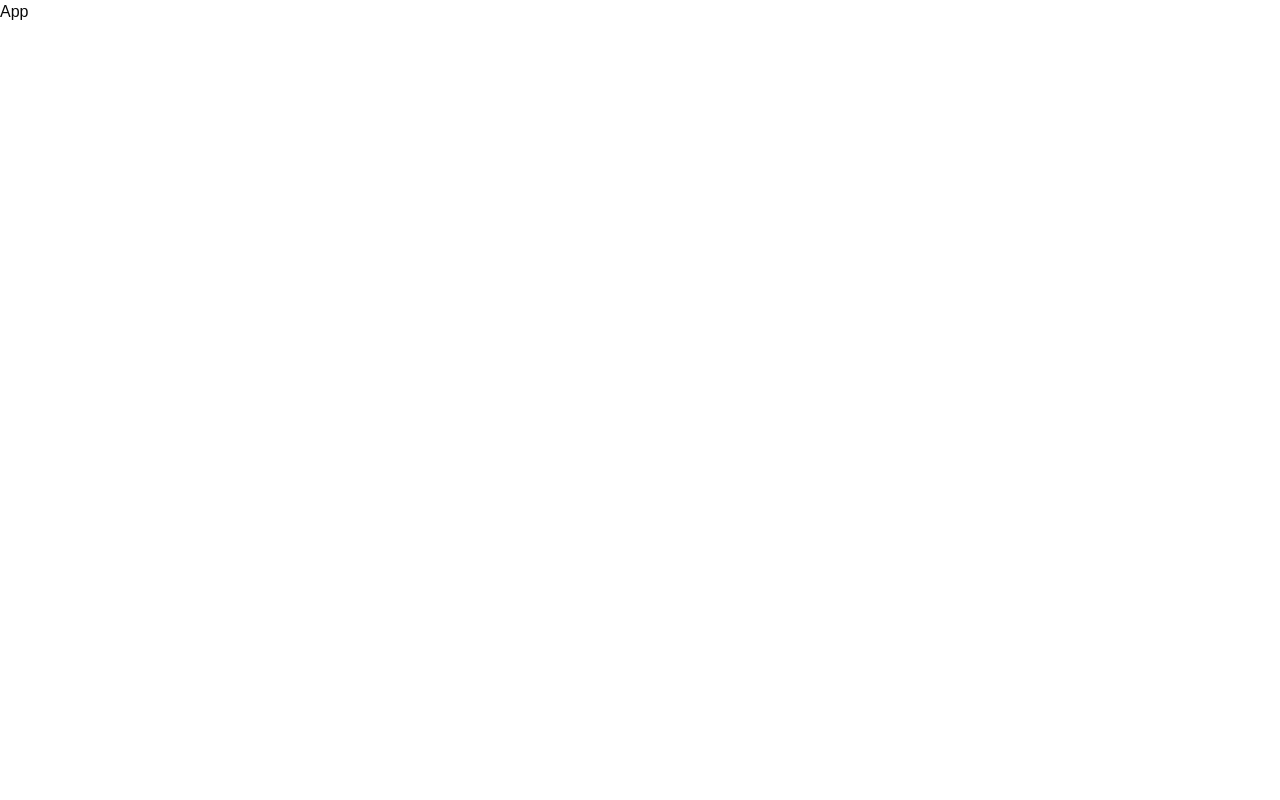
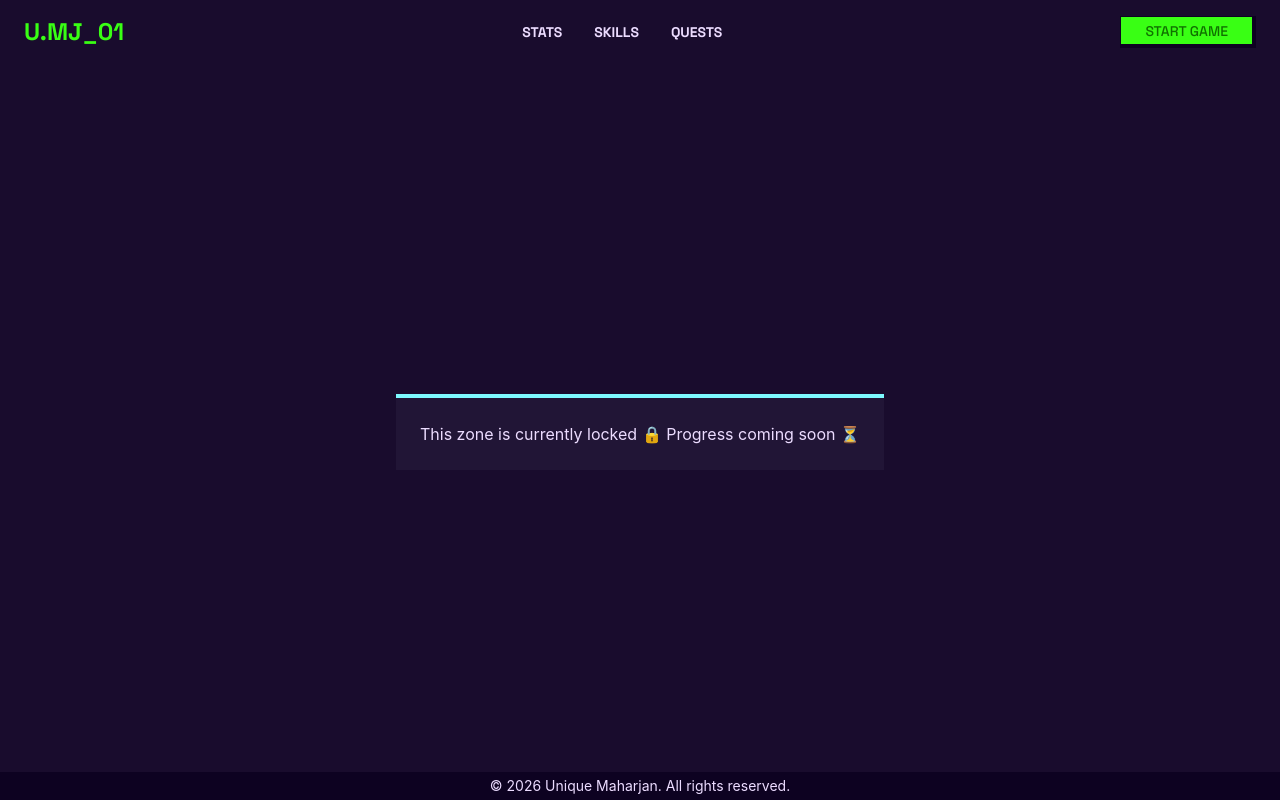
Before and after one commit to uniquemj/Unique-Portfolio, a React (Vite) app: page / in a window 1280 px wide. Built offline with nearby package versions, Linux system fonts and the light colour scheme.

Commit message:
feat(): Complete Portfolio Revamp.

```diff
--- a/src/App.tsx
+++ b/src/App.tsx
@@ -1,6 +1,18 @@
+import { Construction, CopyRight, Navbar } from "./components/container"
+
 const App = () => {
+  const InConstruction = import.meta.env.VITE_CONSTRUCTION === "true";
   return (
-    <div>App</div>
+    <main>
+      <Navbar/>
+      {
+        InConstruction ?
+        <Construction/>
+        :
+        <></>
+      }
+      <CopyRight/>
+    </main>
   )
 }
 
--- /dev/null
+++ b/src/components/container/Construction.tsx
@@ -0,0 +1,11 @@
+const Construction = () => {
+  return (
+    <section id="construction">
+      <div>
+        <p>This zone is currently locked 🔒 Progress coming soon ⏳</p>
+      </div>
+    </section>
+  );
+};
+
+export default Construction;
--- /dev/null
+++ b/src/components/container/CopyRight.tsx
@@ -0,0 +1,9 @@
+const CopyRight = () => {
+  return (
+    <section id="copy-right">
+        <p>© 2026 Unique Maharjan. All rights reserved.</p>
+    </section>
+  )
+}
+
+export default CopyRight
--- /dev/null
+++ b/src/components/container/Navbar.tsx
@@ -0,0 +1,45 @@
+import { NAV_OPTIONS } from "@/constants/Navbar";
+import { Button } from "@/components/ui/button";
+
+const Navbar = () => {
+  return (
+    <nav>
+      <div id = "desktop-nav">
+        <div>
+          <h1>U.MJ_01</h1>
+        </div>
+        <div>
+          <ul>
+            {NAV_OPTIONS.map((item) => (
+              <li key={item.id}>
+                <p>{item.label}</p>
+              </li>
+            ))}
+          </ul>
+        </div>
+        <div>
+          <Button className="bg-primary-color rounded-none text-primary-500 px-6 py-2 border-r-4 border-b-4 border-neutral-color">
+            START GAME
+          </Button>
+        </div>
+      </div>
+      <div id = "mobile-nav">
+            <ul>
+              {
+                NAV_OPTIONS.map((item)=>{
+                  const Icon = item.logo;
+                  return (
+                    <li key = {item.id}>
+                      <Icon/>
+                      <p>{item.label}</p>
+                    </li>
+                  )
+                })
+              }
+            </ul>
+      </div>
+    </nav>
+  );
+};
+
+export default Navbar;
--- /dev/null
+++ b/src/components/container/index.ts
@@ -0,0 +1,5 @@
+import Navbar from "@/components/container/Navbar";
+import CopyRight from "@/components/container/CopyRight";
+import Construction from "@/components/container/Construction";
+
+export {Navbar, CopyRight, Construction};
--- /dev/null
+++ b/src/constants/Navbar.ts
@@ -0,0 +1,22 @@
+import {Compass, ChartColumnDecreasing, Medal} from "lucide-react";
+
+export const NAV_OPTIONS = [
+    {
+        id: 1,
+        label: "STATS",
+        logo: ChartColumnDecreasing,
+        url: "#"
+    },
+    {
+        id: 2,
+        label: "SKILLS",
+        logo:Medal,
+        url: ""
+    },
+    {
+        id: 3,
+        label: "QUESTS",
+        logo: Compass,
+        url: "#"
+    },
+]
--- a/src/index.css
+++ b/src/index.css
@@ -1,13 +1,25 @@
+@import url("https://fonts.googleapis.com/css2?family=Inter:ital,opsz,wght@0,14..32,100..900;1,14..32,100..900&family=Space+Grotesk:wght@300..700&display=swap");
+
 @import "tailwindcss";
 @import "tw-animate-css";
 @import "shadcn/tailwind.css";
-@import "@fontsource-variable/geist";
 
 @custom-variant dark (&:is(.dark *));
 
+html,
+body {
+  width: 100dvw;
+  height: 100dvh;
+  box-sizing: border-box;
+  background-color: var(--color-tertiary-color);
+}
+
 @theme inline {
-    --font-heading: var(--font-sans);
-    --font-sans: 'Geist Variable', sans-serif;
+  --font-heading: var(--font-space);
+  --font-body: var(--font-inter);
+  --font-label: var(--font-space);
+  --font-space: "Space Grotesk", sans-serif;
+  --font-inter: "Inter", sans-serif;
   --color-sidebar-ring: var(--sidebar-ring);
   --color-sidebar-border: var(--sidebar-border);
   --color-sidebar-accent-foreground: var(--sidebar-accent-foreground);
@@ -39,6 +51,19 @@
   --color-card: var(--card);
   --color-foreground: var(--foreground);
   --color-background: var(--background);
+
+  --color-primary-color: var(--primary-color);
+  --color-primary-500: var(--primary-500);
+
+  --color-secondary-color: var(--secondary-color);
+
+  --color-tertiary-color: var(--tertiary-color);
+  --color-tertiary-200: var(--tertiary-200);
+  --color-tertiary-500: var(--tertiary-500);
+
+  --color-neutral-color: var(--neutral-color);
+  --color-neutral-muted: var(--neutral-muted);
+
   --radius-sm: calc(var(--radius) * 0.6);
   --radius-md: calc(var(--radius) * 0.8);
   --radius-lg: var(--radius);
@@ -81,6 +106,17 @@
   --sidebar-accent-foreground: oklch(0.205 0 0);
   --sidebar-border: oklch(0.922 0 0);
   --sidebar-ring: oklch(0.708 0 0);
+  --primary-color: #39ff14;
+  --primary-500: #107100;
+
+  --secondary-color: #7df9ff;
+
+  --tertiary-color: #190c2d;
+  --tertiary-200: #302445;
+  --tertiary-500: #211536;
+
+  --neutral-color: #0d0221;
+  --neutral-muted: #ecdcff;
 }
 
 .dark {
@@ -117,14 +153,88 @@
   --sidebar-ring: oklch(0.556 0 0);
 }
 
+@utility flex-center {
+  @apply flex items-center justify-center;
+}
+
+@utility col-center {
+  @apply flex flex-col items-center justify-center;
+}
+
 @layer base {
-  * {
-    @apply border-border outline-ring/50;
+  main {
+    @apply w-dvw h-dvh px-6 select-none overflow-x-hidden no-scrollbar flex flex-col;
   }
-  body {
-    @apply bg-background text-foreground;
+
+  nav {
+    @apply font-heading py-4 ;
+
+    #desktop-nav {
+      @apply flex justify-between items-center;
+
+      div {
+        @apply flex items-center;
+
+        h1 {
+          @apply text-2xl text-primary-color font-bold;
         }
-  html {
-    @apply font-sans;
+
+        &:last-child {
+          @apply max-sm:hidden;
         }
       }
+
+      ul {
+        @apply flex items-center gap-8 max-sm:hidden;
+
+        p {
+          @apply text-sm font-bold text-neutral-muted cursor-pointer transition-all duration-100 ease-in-out;
+        }
+
+        p:hover {
+          @apply text-primary-color border-b-4 py-1;
+        }
+
+        p.active {
+          @apply text-primary-color border-b-4 py-1;
+        }
+      }
+    }
+
+    #mobile-nav {
+      @apply left-0 right-0 bottom-0 fixed sm:hidden px-11 py-3 bg-tertiary-200 text-neutral-muted border-t-4 border-neutral-color;
+
+      ul {
+        @apply flex justify-between items-center;
+
+        li {
+          @apply flex flex-col items-center font-bold text-sm gap-2;
+        }
+
+        li:hover{
+          @apply text-primary-color;
+        }
+
+        li:active{
+          @apply text-primary-color;
+        }
+      }
+    }
+  }
+
+  #construction{
+    @apply flex-1 sm:flex-center max-sm:mt-12;
+
+    div{
+      @apply bg-tertiary-500 p-6 text-neutral-muted border-t-4 border-secondary-color;
+
+      p {
+        @apply text-center
+      }
+    }
+  }
+
+  #copy-right{
+    @apply max-sm:hidden py-1 fixed left-0 right-0 bottom-0 bg-neutral-color text-neutral-muted text-sm text-center;
+  }
+}
```
Also changed, not shown: 1 other file (tests, documents, lock files or other folders). Lines whose indentation alone changed are shown as unchanged.
